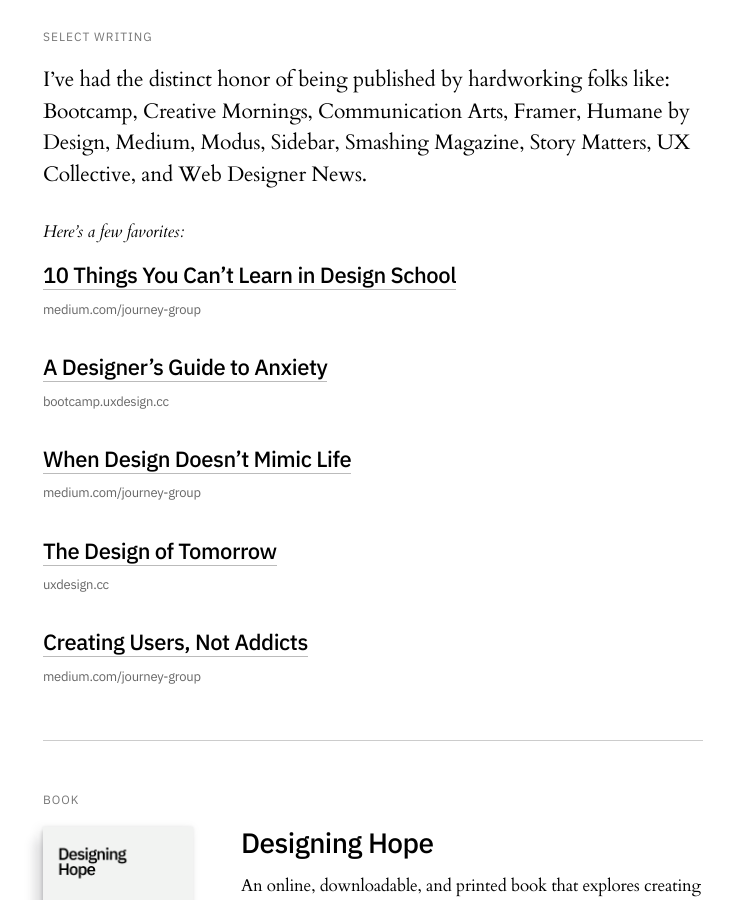
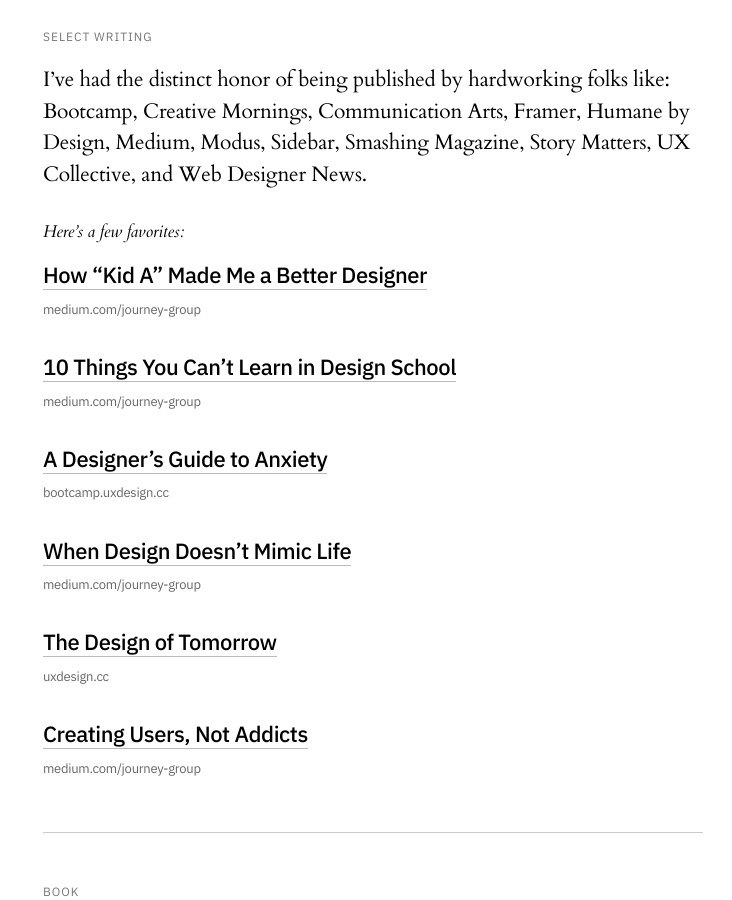
Before and after one commit to jeremydcherry/jeremydcherry.github.io, a Jekyll site: the page built from index.md, in a window 1280 px wide and 900 px high, scrolled down 808 px. Shown: the whole window, without its empty margins (417-1149 px from the left). Built offline with Jekyll 4.4.1, drawn with Linux system fonts in a browser that asks for light colours.

Commit message:
Updated essays

```diff
--- a/index.md
+++ b/index.md
@@ -20,6 +20,9 @@ Relentlessly hopeful about the power of design, I live by the words “A better
 I’ve had the distinct honor of being published by hardworking folks like: Bootcamp, Creative Mornings, Communication Arts, Framer, Humane by Design, Medium, Modus, Sidebar, Smashing Magazine, Story Matters, UX Collective, and Web Designer News.
 
 ##### _Here's a few favorites:_
+
+### [How “Kid A” Made Me a Better Designer](https://medium.com/journey-group/how-kid-a-made-me-a-better-designer-7d0bc56892f6)
+###### medium.com/journey-group
 
 ### [10 Things You Can’t Learn in Design School](https://medium.com/journey-group/10-things-you-cant-learn-in-design-school-7a70ec63550c)
 ###### medium.com/journey-group
```
